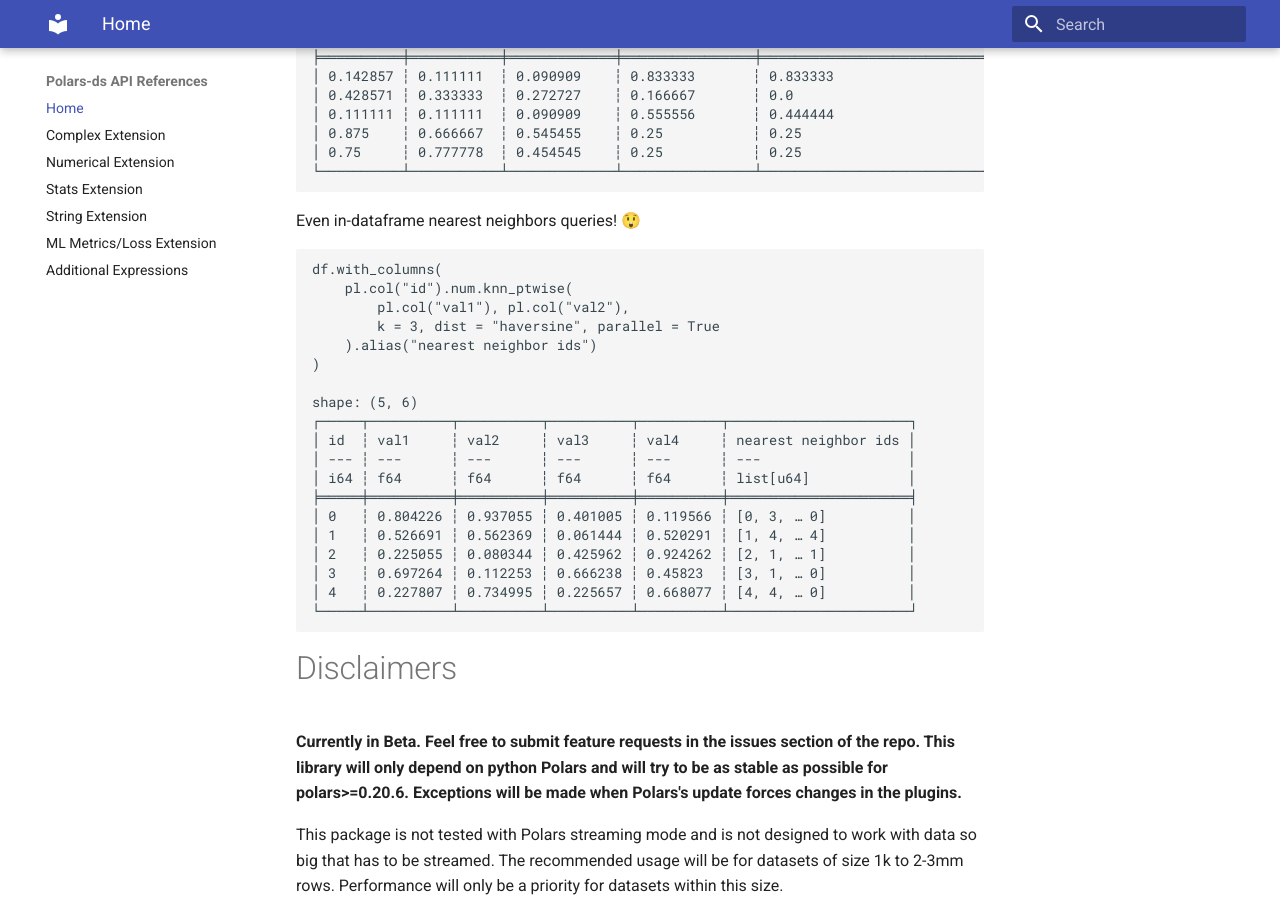
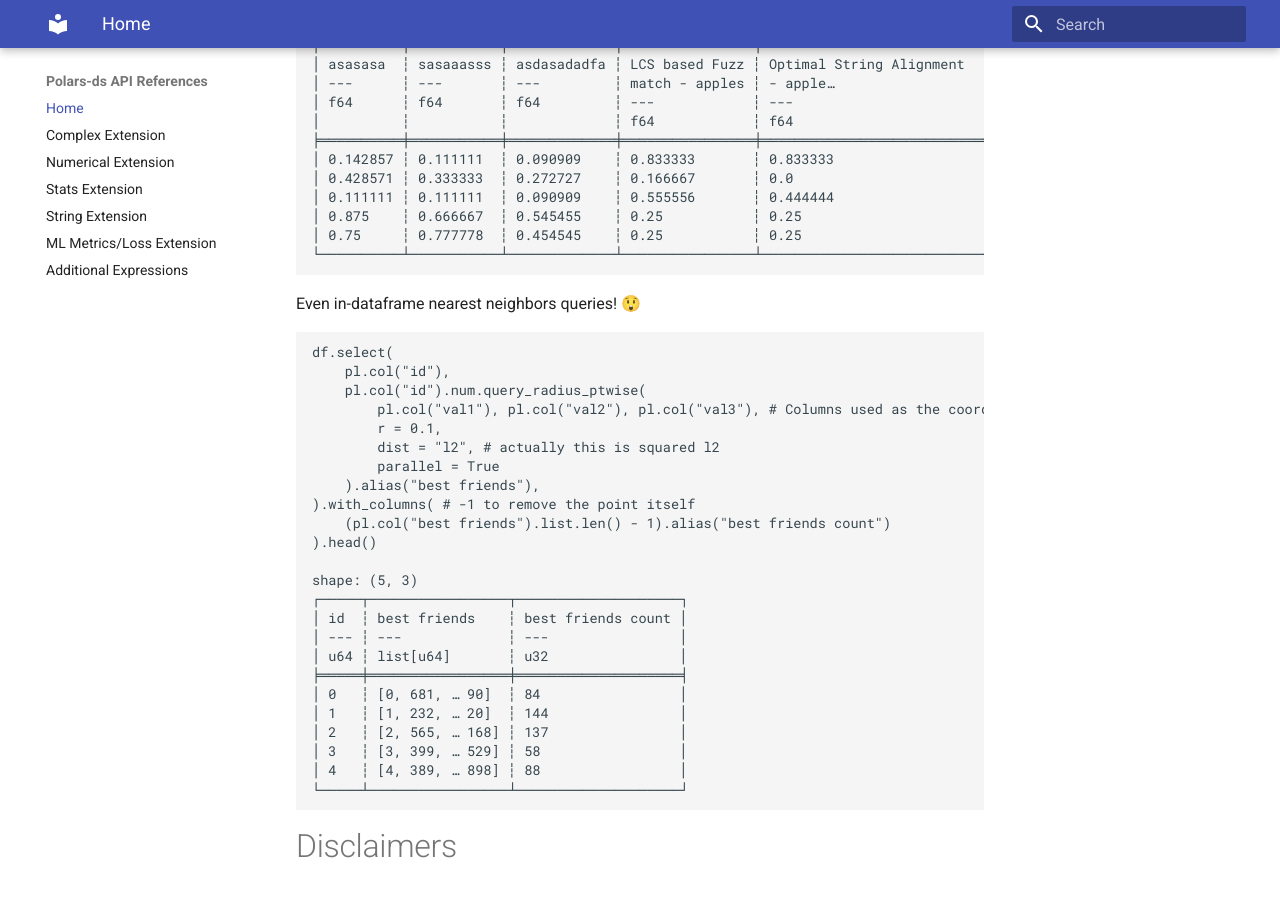
Before and after one commit to abstractqqq/polars_ds_extension, an MkDocs documentation site: the page built from docs/index.md, in a window 1280 px wide and 900 px high, scrolled down 4255 px. Built offline with MkDocs 1.6.1 and Material for MkDocs 9.7.7, drawn with Linux system fonts in a browser that asks for light colours; some of the changed text lies outside the part shown.

Commit message:
fixing typos, prepare release

````diff
--- a/docs/index.md
+++ b/docs/index.md
@@ -1,6 +1,10 @@
 # Polars Extension for General Data Science Use
 
 A Polars Plugin aiming to simplify common numerical/string data analysis procedures.
+
+A comprehensive [walkthrough](./examples/basics.ipynb).
+
+Read the [Docs](https://polars-ds-extension.readthedocs.io/en/latest/).
 
 # The Project
 
@@ -190,26 +194,32 @@ shape: (5, 6)
 
 Even in-dataframe nearest neighbors queries! 😲
 ```python
-df.with_columns(
-    pl.col("id").num.knn_ptwise(
-        pl.col("val1"), pl.col("val2"),
-        k = 3, dist = "haversine", parallel = True
-    ).alias("nearest neighbor ids")
-)
+df.select(
+    pl.col("id"),
+    pl.col("id").num.query_radius_ptwise(
+        pl.col("val1"), pl.col("val2"), pl.col("val3"), # Columns used as the coordinates in n-d space
+        r = 0.1,
+        dist = "l2", # actually this is squared l2
+        parallel = True
+    ).alias("best friends"),
+).with_columns( # -1 to remove the point itself
+    (pl.col("best friends").list.len() - 1).alias("best friends count")
+).head()
 
-shape: (5, 6)
-┌─────┬──────────┬──────────┬──────────┬──────────┬──────────────────────┐
-│ id  ┆ val1     ┆ val2     ┆ val3     ┆ val4     ┆ nearest neighbor ids │
-│ --- ┆ ---      ┆ ---      ┆ ---      ┆ ---      ┆ ---                  │
-│ i64 ┆ f64      ┆ f64      ┆ f64      ┆ f64      ┆ list[u64]            │
-╞═════╪══════════╪══════════╪══════════╪══════════╪══════════════════════╡
-│ 0   ┆ 0.804226 ┆ 0.937055 ┆ 0.401005 ┆ 0.119566 ┆ [0, 3, … 0]          │
-│ 1   ┆ 0.526691 ┆ 0.562369 ┆ 0.061444 ┆ 0.520291 ┆ [1, 4, … 4]          │
-│ 2   ┆ 0.225055 ┆ 0.080344 ┆ 0.425962 ┆ 0.924262 ┆ [2, 1, … 1]          │
-│ 3   ┆ 0.697264 ┆ 0.112253 ┆ 0.666238 ┆ 0.45823  ┆ [3, 1, … 0]          │
-│ 4   ┆ 0.227807 ┆ 0.734995 ┆ 0.225657 ┆ 0.668077 ┆ [4, 4, … 0]          │
-└─────┴──────────┴──────────┴──────────┴──────────┴──────────────────────┘
+shape: (5, 3)
+┌─────┬─────────────────┬────────────────────┐
+│ id  ┆ best friends    ┆ best friends count │
+│ --- ┆ ---             ┆ ---                │
+│ u64 ┆ list[u64]       ┆ u32                │
+╞═════╪═════════════════╪════════════════════╡
+│ 0   ┆ [0, 681, … 90]  ┆ 84                 │
+│ 1   ┆ [1, 232, … 20]  ┆ 144                │
+│ 2   ┆ [2, 565, … 168] ┆ 137                │
+│ 3   ┆ [3, 399, … 529] ┆ 58                 │
+│ 4   ┆ [4, 389, … 898] ┆ 88                 │
+└─────┴─────────────────┴────────────────────┘
 ```
+
 # Disclaimers
 
 **Currently in Beta. Feel free to submit feature requests in the issues section of the repo. This library will only depend on python Polars and will try to be as stable as possible for polars>=0.20.6. Exceptions will be made when Polars's update forces changes in the plugins.**
````
Also changed, not shown: README.md (+24 -18 lines), 3 other files.
